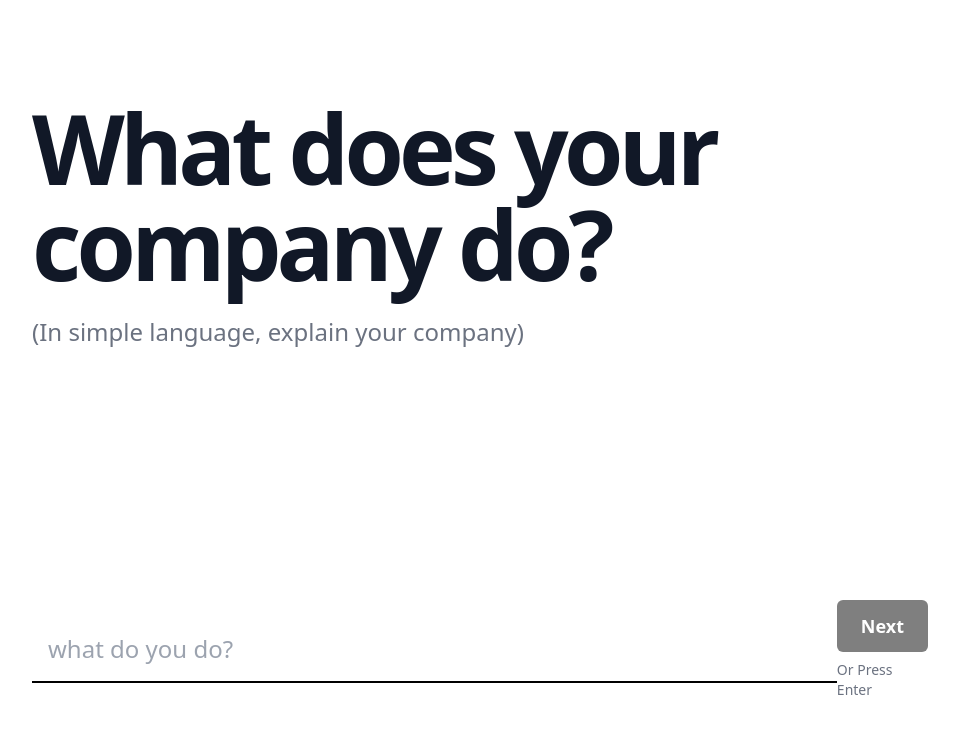
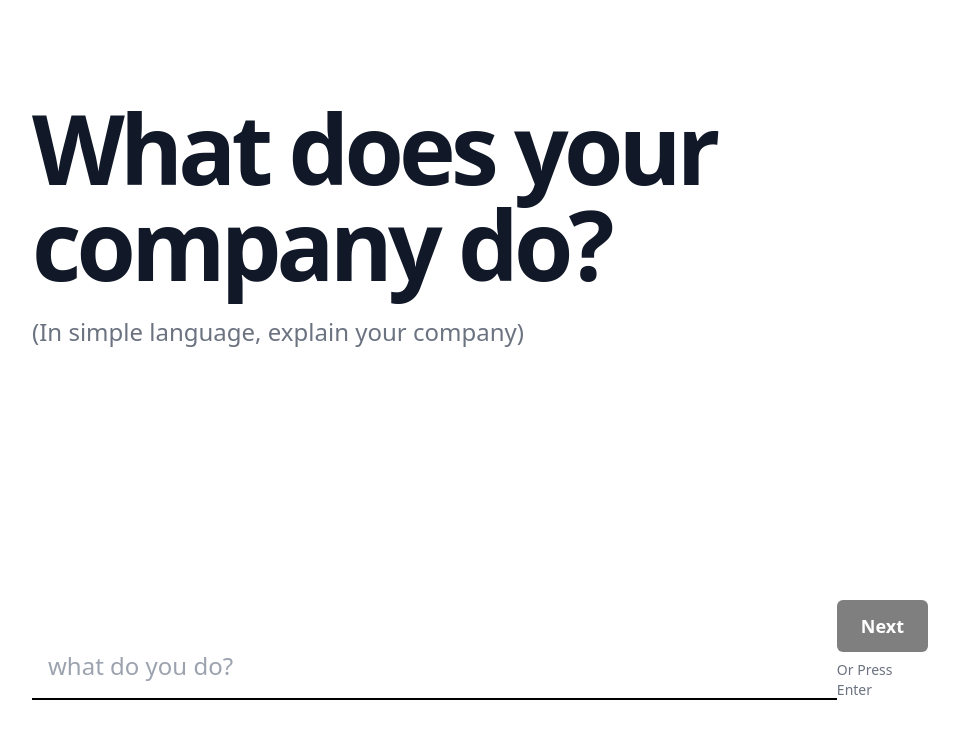
Before and after one commit to m-rlons/pulse, a Next.js app: page / in a window 1280 px wide. Shown: the top 738 px of the page, without its empty margins (160-1119 px from the left). Built offline with nearby package versions, Linux system fonts and the light colour scheme.

Commit message:
fix: Correct button alignment on onboarding

```diff
--- a/components/onboarding-flow.tsx
+++ b/components/onboarding-flow.tsx
@@ -39,7 +39,7 @@ export default function OnboardingFlow() {
           </p>
         </div>
 
-        <form onSubmit={(e) => { e.preventDefault(); handleNext(); }} className="flex items-center justify-between">
+        <form onSubmit={(e) => { e.preventDefault(); handleNext(); }} className="flex items-end justify-between">
           <input
             type="text"
             value={businessDescription}
```
